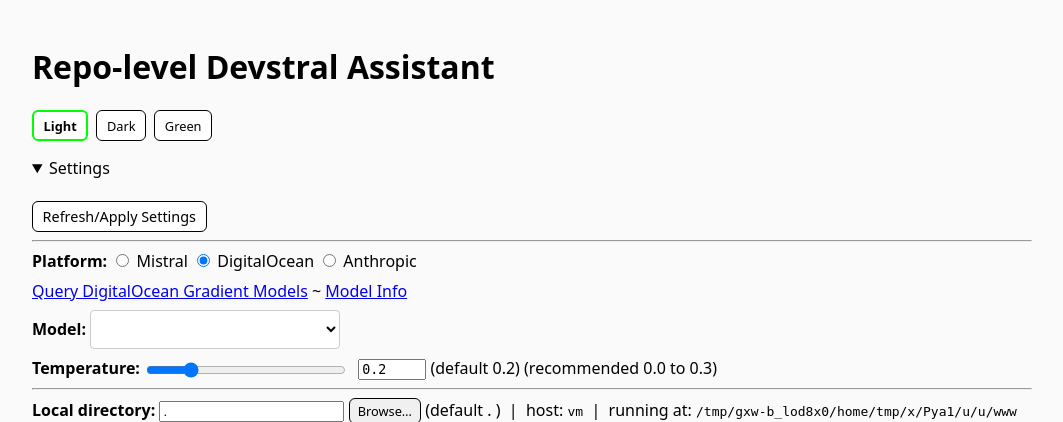
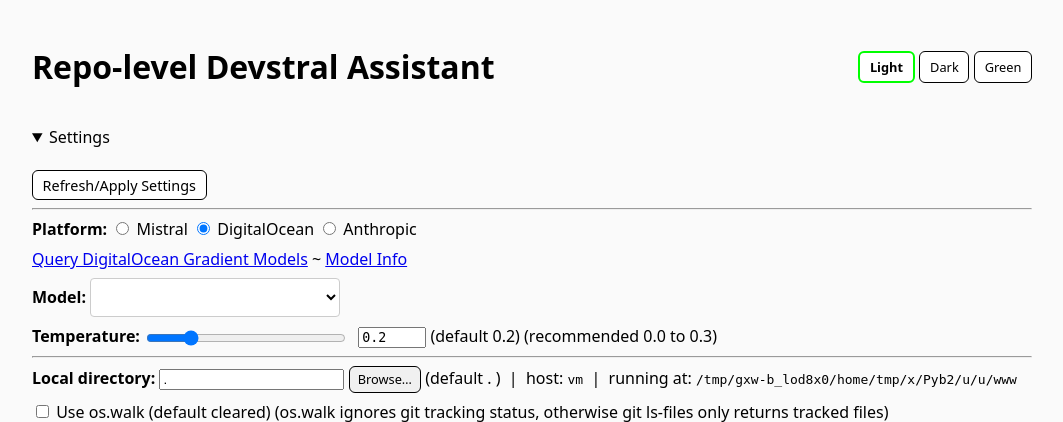
Before and after one commit to zake8/codez, a Flask app: page /ui in a window 1280 px wide. Shown: the top 422 px of the page, without its empty margins (108-1171 px from the left). Run offline with Flask 3, Linux system fonts and the light colour scheme; lists and menus that the app fills with data are empty.

Commit message:
Move theme toggle buttons to upper right corner and make them smaller

```diff
--- a/app/static/css/app.css
+++ b/app/static/css/app.css
@@ -91,8 +91,7 @@ pre {
 /* Theme toggle buttons container */
 .theme-toggle {
   display: flex;
-  gap: 0.5rem;
-  margin-bottom: 1rem;
+  gap: 0.3rem;
 }
 
 .theme-toggle button {
@@ -308,6 +307,26 @@ button:hover {
   background: #eee;
 }
 
+/* Header layout with theme buttons */
+header {
+  display: flex;
+  justify-content: space-between;
+  align-items: center;
+  margin-bottom: 1rem;
+  flex-wrap: wrap;
+  gap: 1rem;
+}
+
+.header-title {
+  flex: 1;
+  min-width: 300px;
+}
+
+.header-controls {
+  display: flex;
+  gap: 0.5rem;
+}
+
 /* Style for refill button - less prominent */
 .refresh-button {
   font-size: 0.8rem;
--- a/app/templates/ui.html
+++ b/app/templates/ui.html
@@ -15,14 +15,17 @@
 
     <!-- HEADER -->
     <header>
+        <div class="header-title">
           <h1>Repo-level Devstral Assistant</h1>
-    </header>
-
+        </div>
+        <div class="header-controls">
           <section class="theme-toggle">
             <button type="button" class="theme-btn" data-theme="light" onclick="setTheme('light')">Light</button>
             <button type="button" class="theme-btn" data-theme="dark" onclick="setTheme('dark')">Dark</button>
             <button type="button" class="theme-btn" data-theme="green" onclick="setTheme('green')">Green</button>
           </section>
+        </div>
+      </header>
 
     <form method="POST" action="{{ url_for('ui') }}">
       <!-- SETTINGS -->      <section class="settings">
```
Lines whose indentation alone changed are shown as unchanged.
